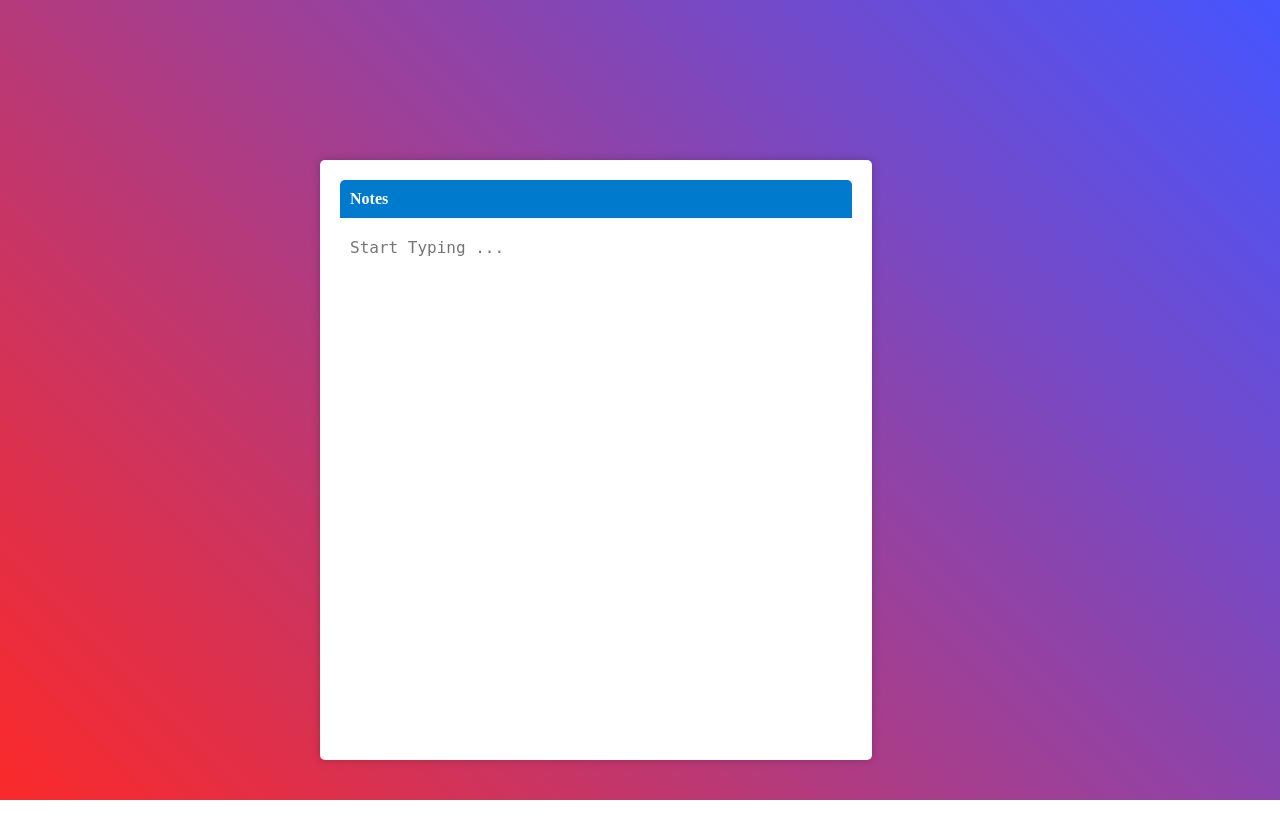
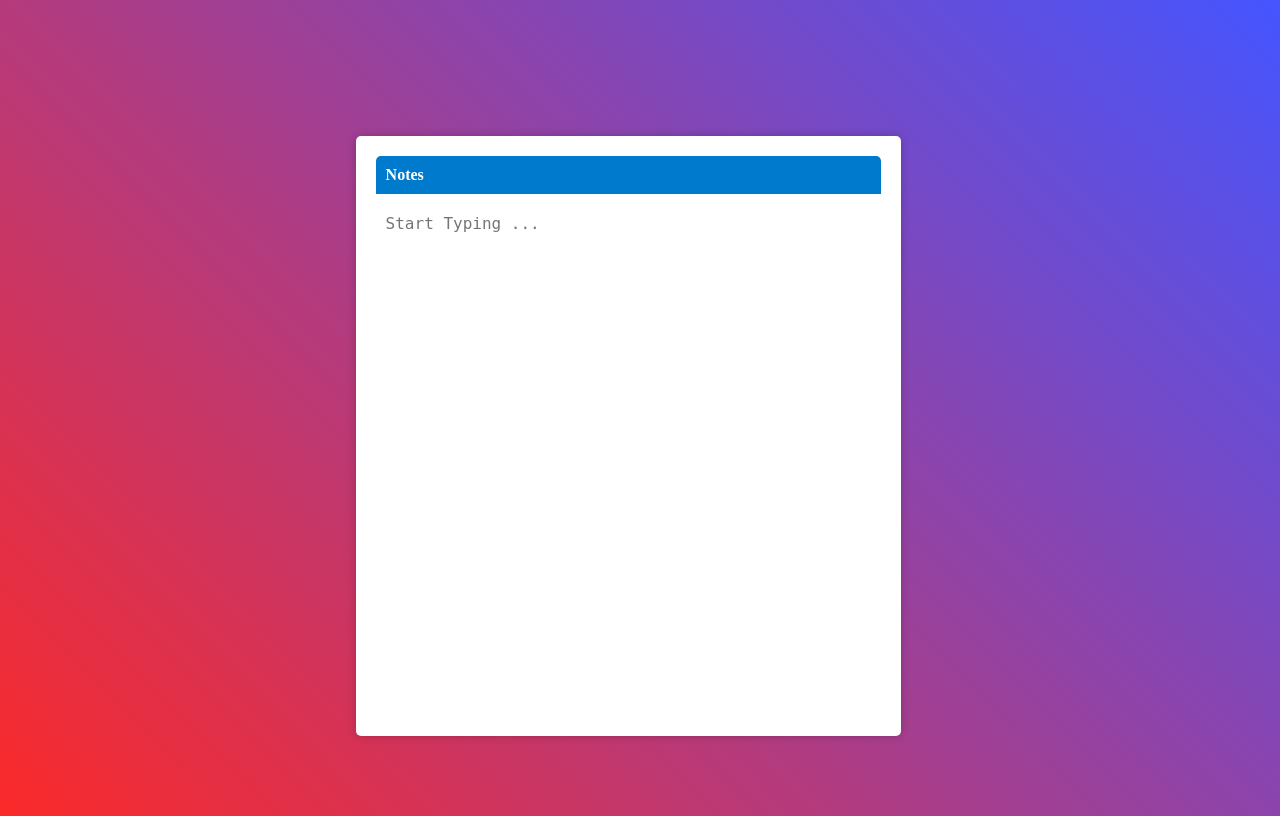
Before and after one commit to venkateshsridharann/Next-Word-Predictor, a Django app: page /custom/ in a window 1280 px wide. Run offline with Django 4.2, Linux system fonts and the light colour scheme; parts of the project's set-up code (start-up, migrations or seed data) failed here and were passed over.

Commit message:
Centered text input box

```diff
--- a/Django WebApp/myproject/templates/prediction_results.html
+++ b/Django WebApp/myproject/templates/prediction_results.html
@@ -11,7 +11,7 @@
             width: 80%;
             max-width: 800px;
             height: 70vh;
-            margin-bottom: 50%;
+
             padding: 20px;
 
 
@@ -48,7 +48,7 @@
             justify-content: center;
             align-items: center;
             height: 100vh;
-            margin: 0;
+
         }
 
 
@@ -56,6 +56,8 @@
         #highlight {
             width: 50%;
             height: 60%;
+            margin-bottom: 5%;
+            margin-left: 5%;
         }
 
         .options {
```
